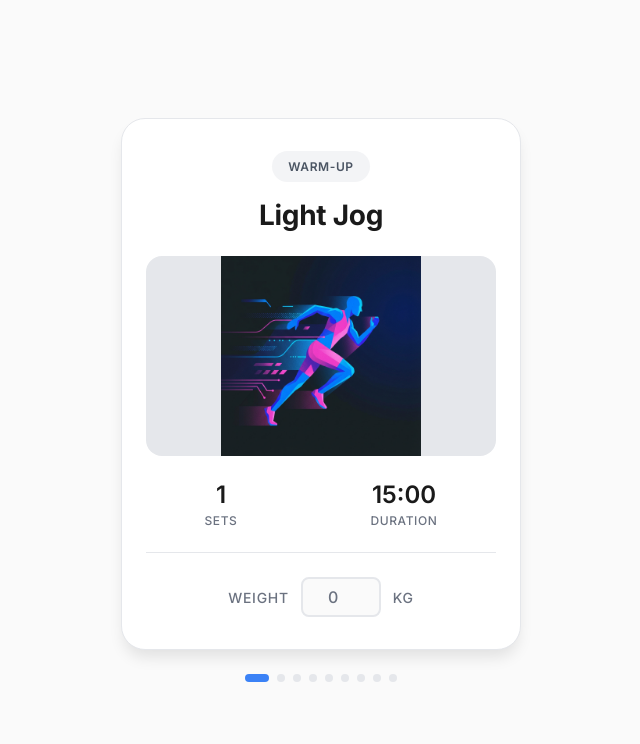
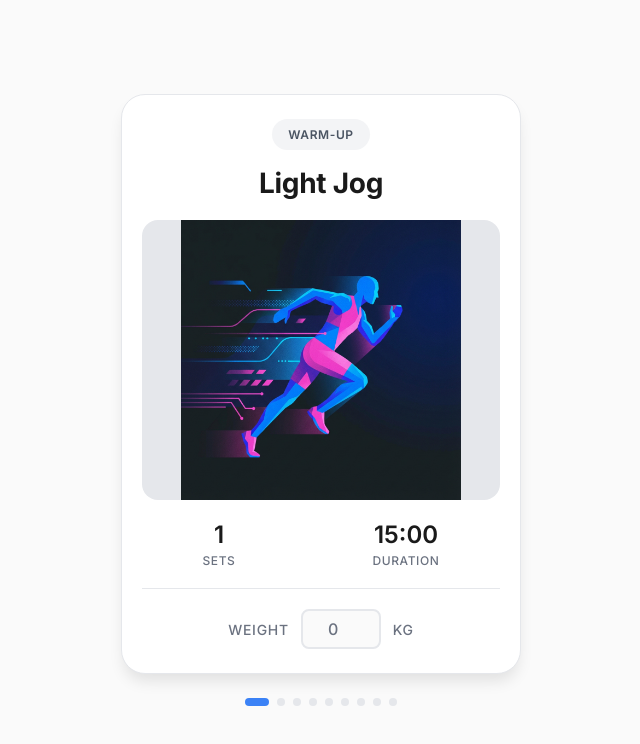
Before and after one commit to tolgadizmen/workout_planner, a website built with Vite: page index.html in a window 1280 px wide. Both pictures are taken after a click on the button "START WORKOUT". Shown: the whole page, without its empty margins (319-959 px from the left). Built offline with nearby package versions, Linux system fonts and the light colour scheme.

Commit message:
feat: Adjust exercise card styling by modifying padding, margins, and image heights.

```diff
--- a/style.css
+++ b/style.css
@@ -138,7 +138,7 @@ p {
 .exercise-card {
     background: var(--card-bg);
     border-radius: 24px;
-    padding: 2rem 1.5rem;
+    padding: 1.5rem 1.25rem;
     width: 100%;
     max-width: 400px;
     display: flex;
@@ -167,17 +167,17 @@ p {
     font-size: 1.75rem;
     font-weight: 700;
     color: var(--text-color);
-    margin-bottom: 1.5rem;
+    margin-bottom: 1.25rem;
     text-align: center;
     letter-spacing: -0.01em;
 }
 
 .exercise-image {
     width: 100%;
-    height: 200px;
+    height: 280px;
     object-fit: contain;
     border-radius: 16px;
-    margin-bottom: 1.5rem;
+    margin-bottom: 1.25rem;
     background-color: var(--border-color);
 }
 
@@ -189,8 +189,8 @@ p {
     display: flex;
     justify-content: space-around;
     gap: 1rem;
-    margin-bottom: 1.5rem;
-    padding-bottom: 1.5rem;
+    margin-bottom: 1.25rem;
+    padding-bottom: 1.25rem;
     border-bottom: 1px solid var(--border-color);
 }
 
@@ -304,7 +304,7 @@ p {
     }
 
     .exercise-image {
-        height: 180px;
+        height: 240px;
     }
 
     .exercise-title {
```
